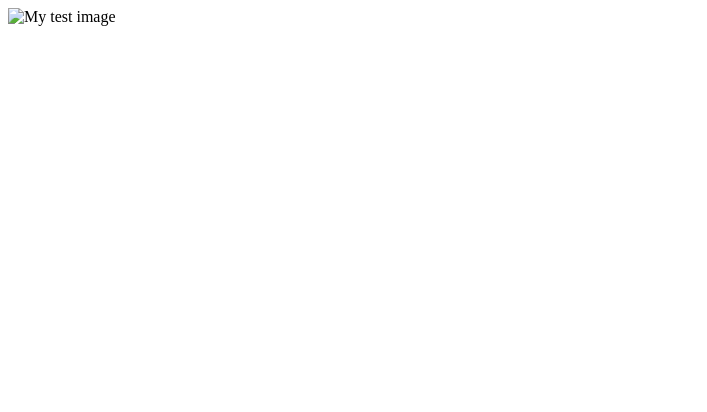
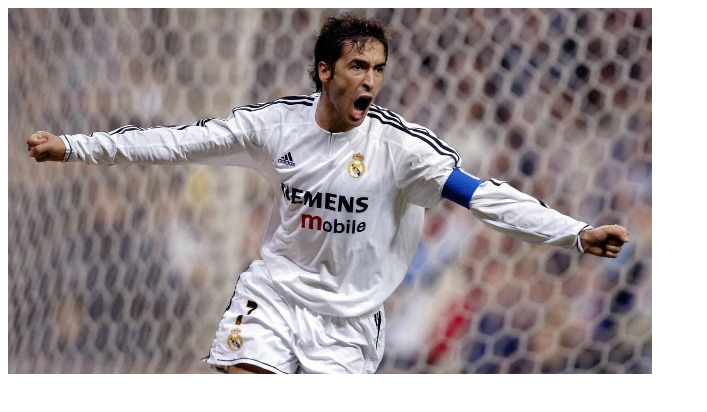
Before and after one commit to poughkeepsie7/poughkeepsie7.github.io, a plain HTML site: page testhtm.html in a window 1280 px wide. Shown: the whole page, without its empty margins (0-707 px from the left). Drawn offline with Linux system fonts and the light colour scheme.

Commit message:
Update testhtm.html

```diff
--- a/testhtm.html
+++ b/testhtm.html
@@ -6,6 +6,6 @@
         <title> My test page</title>
     </head>
     <body>
-        <img src="" alt="My test image" />
+        <img src="raul.jpg" alt="My test image" />
     </body>
 </html>
```
